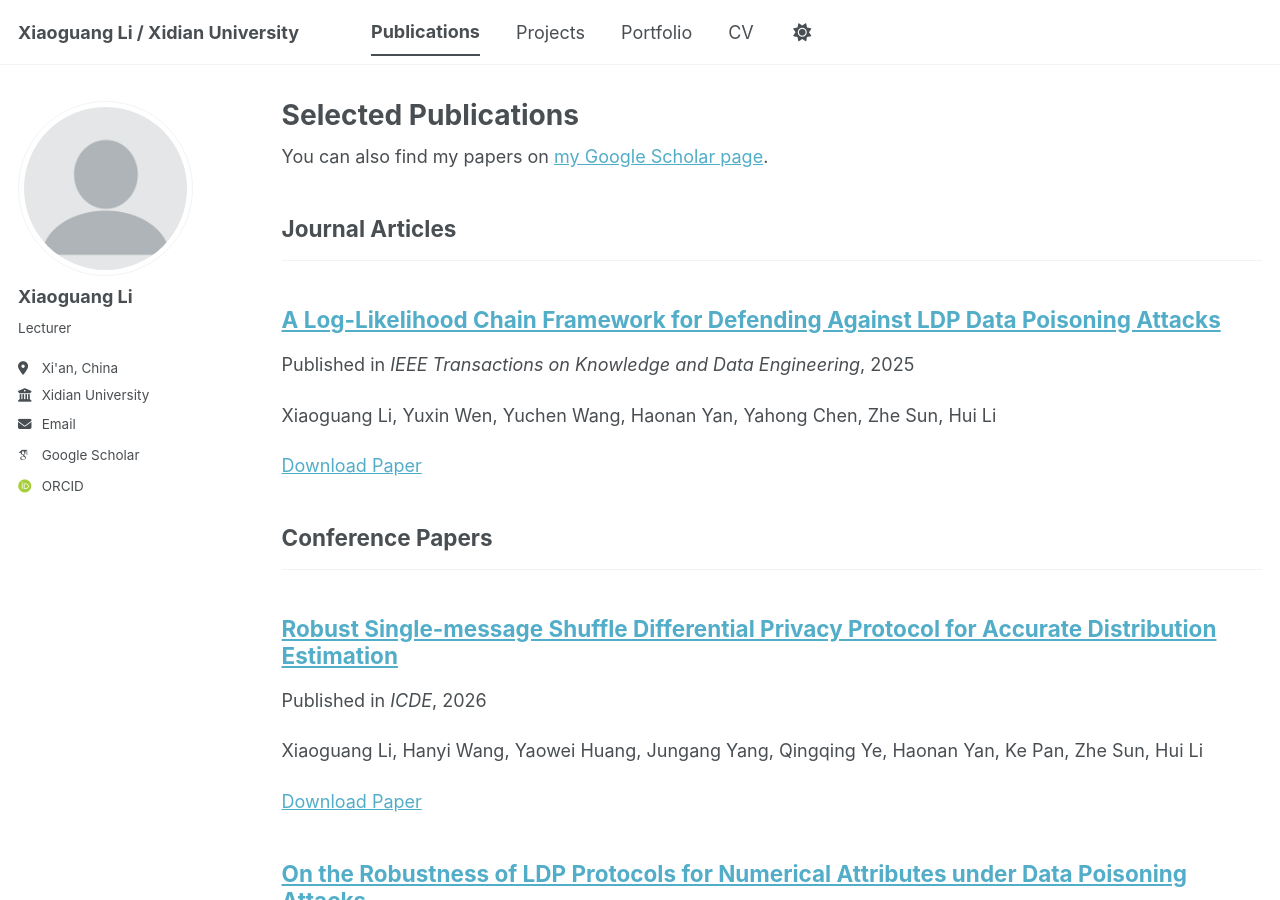
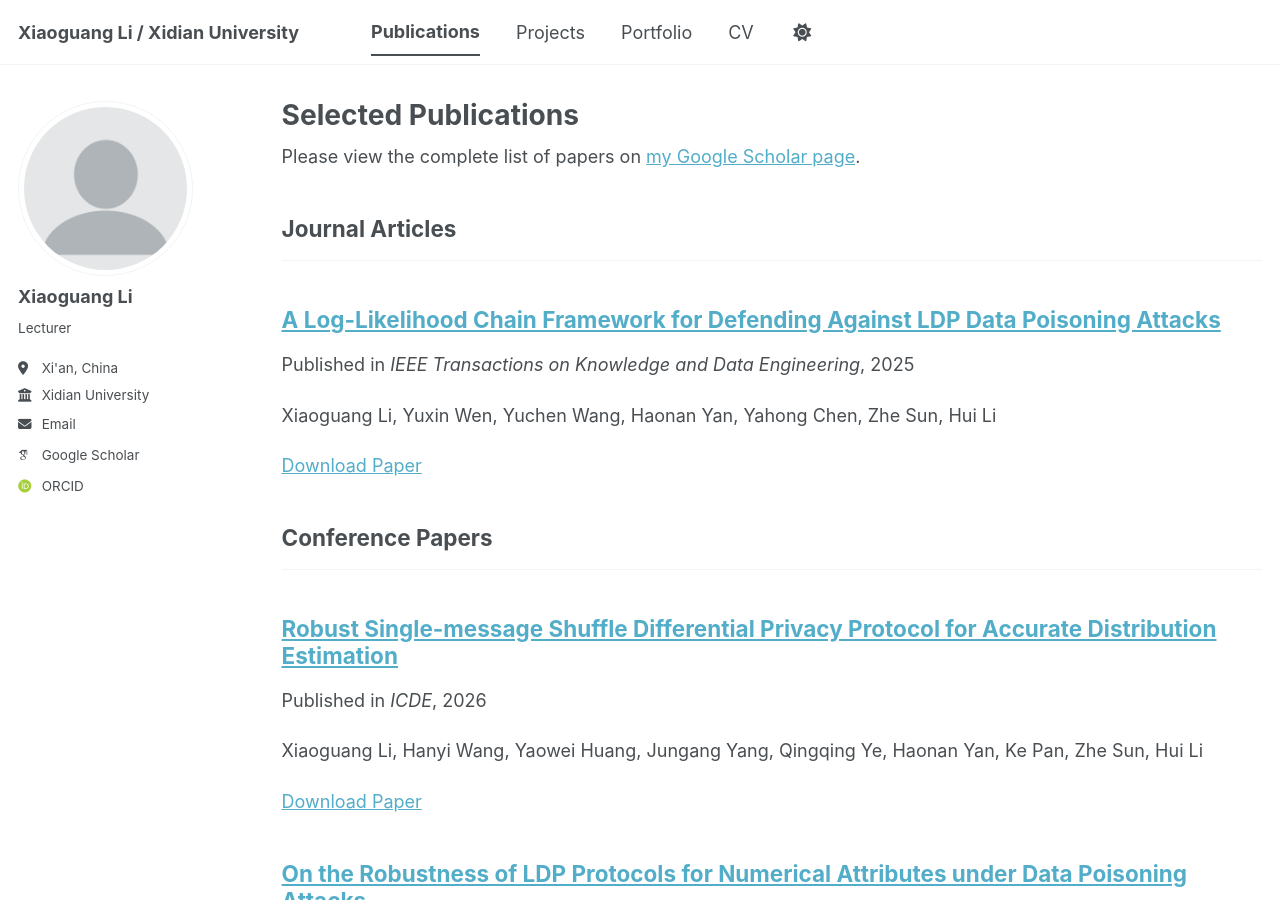
Before and after one commit to meliosem/meliosem.github.io, a Jekyll site: the page built from _pages/publications.html, in a window 1280 px wide and 900 px high. Built offline with Jekyll 4.4.1, drawn with Linux system fonts in a browser that asks for light colours; some web fonts are replaced; a script bundle is joined from its source files by our own code; library files that are not in the unit come from our copies.

Commit message:
first commit

```diff
--- a/_pages/publications.html
+++ b/_pages/publications.html
@@ -6,7 +6,7 @@ author_profile: true
 ---
 
 {% if site.author.googlescholar %}
-  <div class="wordwrap">You can also find my papers on <a href="{{site.author.googlescholar}}">my Google Scholar page</a>.</div>
+  <div class="wordwrap">Please view the complete list of papers on <a href="{{site.author.googlescholar}}">my Google Scholar page</a>.</div>
 {% endif %}
 
 {% include base_path %}
```
Also changed, not shown: 1 other file.
